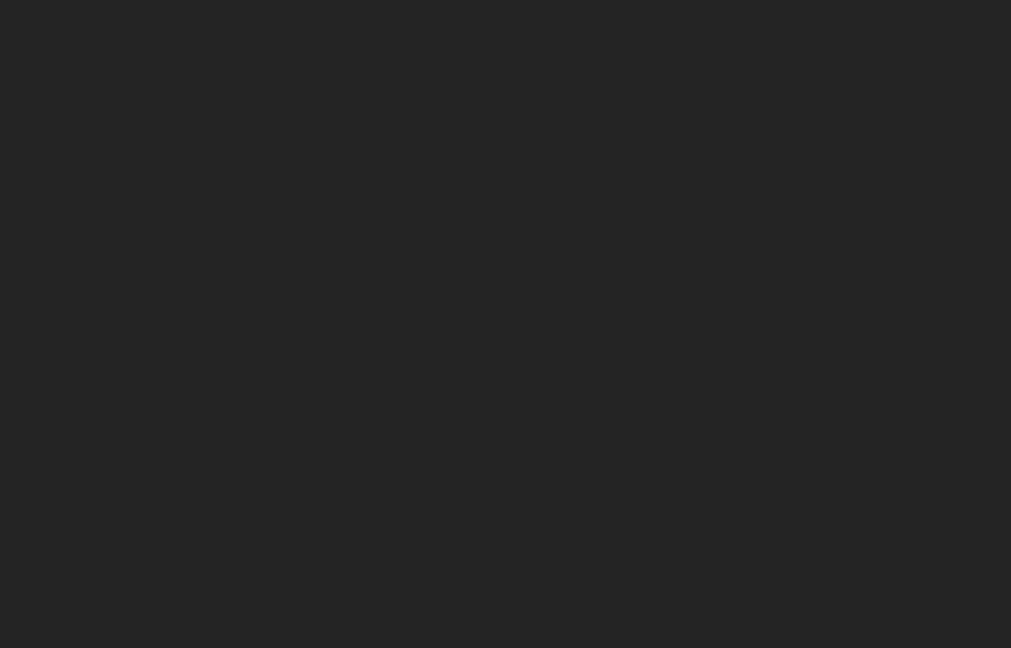
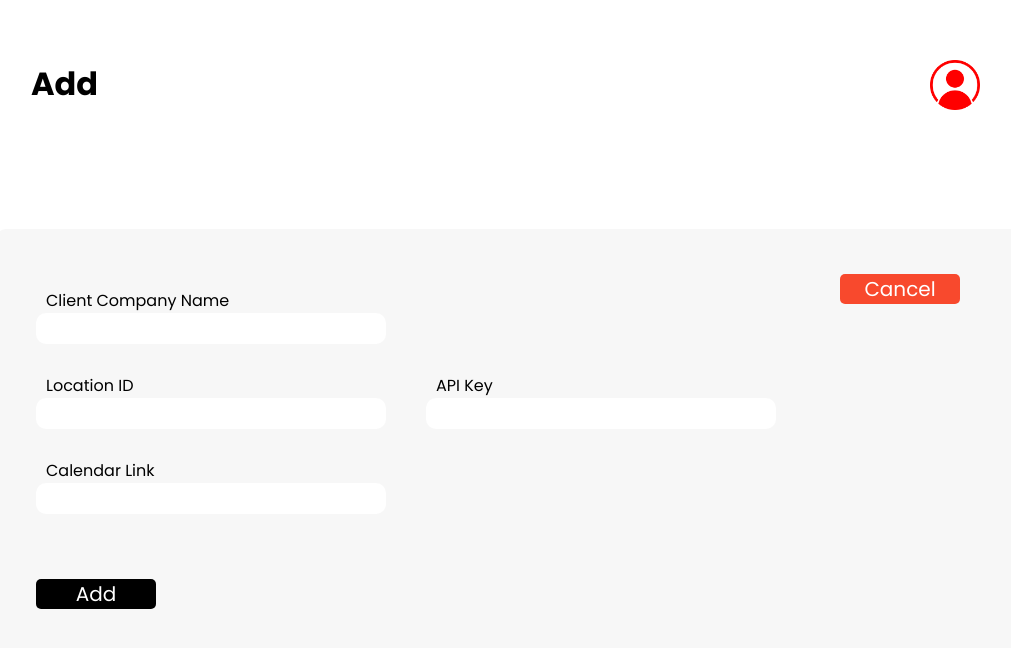
Before and after one commit to DaaS-GoVanilla/Frontend, a React (Vite) app: page /editclient in a window 1280 px wide. Before the commit this address had no page. Shown: the top 648 px of the page, without its empty margins (132-1143 px from the left). Built offline with nearby package versions, Linux system fonts and the light colour scheme.

Commit message:
connected pages

```diff
--- a/src/App.jsx
+++ b/src/App.jsx
@@ -3,6 +3,7 @@ import './App.css'
 import Login from './pages/Login'
 import Dashboard from './pages/Dashboard'
 import AddClient from "./pages/AddClient"
+import EditClient from "./pages/EditClient"
 
 function App() {
 
@@ -12,6 +13,7 @@ function App() {
         <Route path="/" element={<Login />} />
         <Route path="/dashboard" element={<Dashboard />} />
         <Route path="/addclient" element={<AddClient />} />
+        <Route path="/editclient" element={<EditClient />} />
       </Routes>
     </>
   )
--- a/src/components/deletepopup.css
+++ b/src/components/deletepopup.css
@@ -1,17 +1,27 @@
+.pop-up {
+    display: inline-block;
+    position: absolute;
+    top: 50%;
+    right: 50%;
+    transform: translate(50%, -50%);
+    z-index: 999;
+}
+
 .pop-up .main {
-    display: grid;
-    justify-content: center;
-    align-items: center;
-    min-height: 100vh;
+    /* display: grid; */
+    /* justify-content: center; */
+    /* align-items: center; */
+    /* min-height: 100vh; */
+    border-radius: 20%;
     background: #f7f7f7;
     color: black;
 }
 
 .pop-up .wrapper {
     background-color: #fff;
-    height: 320px;
+    /* height: 320px; */
     width: 520px;
-    padding: 20px 20px 20px 50px;
+    padding: 2rem;
 }
 
 .pop-up .wrapper h1 {
@@ -28,10 +38,12 @@
 .pop-up .wrapper input {
     background-color: #f7f7f7;
     border: none;
+    outline: none;
+    color: black;
     height: 30px;
-    width: 94%;
+    width: 100%;
     border-radius: 5px;
-    padding-left: 25px;
+    padding: 15px 25px;
     margin-bottom: 20px;
 }
 
@@ -40,6 +52,6 @@
     color: #fff;
     border: none;
     height: 30px;
-    width: 94%;
+    width: 100%;
     border-radius: 5px;
 }
--- a/src/pages/Dashboard.jsx
+++ b/src/pages/Dashboard.jsx
@@ -2,6 +2,7 @@ import React, { useState, useEffect } from 'react';
 import './dashboard.css';
 import axios from 'axios';
 import { useNavigate } from 'react-router-dom';
+import DeletePopup from '../components/DeletePopup'
 
 function Dashboard() {
     const [clients, setClients] = useState([]);
@@ -38,6 +39,8 @@ function Dashboard() {
     };
 
     return (
+        <>
+            {/* <DeletePopup /> */}
             <div className="dashboard">
                 <div className="top">
                     <div className="main-text">
@@ -70,7 +73,7 @@ function Dashboard() {
                             <div className="green"><img src='/src/assets/green.png' alt='' /></div>
                             {isDropdownVisible && selectedClient === client['API key'] && (
                                 <div className="dropdown-menu">
-                                <button>Edit</button>
+                                    <button onClick={() => navigate('/editclient', { state: client })}>Edit</button>
                                     <button className='pause'>Pause</button>
                                     <button className='delete'>Delete</button>
                                 </div>
@@ -79,6 +82,7 @@ function Dashboard() {
                     ))}
                 </div>
             </div>
+        </>
     );
 }
 
--- a/src/pages/EditClient.jsx
+++ b/src/pages/EditClient.jsx
@@ -2,14 +2,17 @@ import React, { useState, useEffect } from 'react';
 import axios from 'axios';
 import './addclient.css';
 import { useNavigate } from 'react-router-dom';
+import { useLocation } from 'react-router-dom';
 
-function EditClient({ initialValues }) {
+function EditClient({ }) {
     const [formData, setFormData] = useState({
-        companyName: '',
-        locationId: '',
-        apiKey: '',
-        calendarLink: ''
+        ClientCompanyName: '',
+        LocationID: '',
+        APIKey: '',
+        CalendarLink: ''
     });
+
+    const { state } = useLocation()
 
     const navigate = useNavigate();
 
@@ -22,12 +25,12 @@ function EditClient({ initialValues }) {
     };
 
     useEffect(() => {
-        if (initialValues) {
+        if (state) {
             setFormData({
-                companyName: initialValues.companyName || '',
-                locationId: initialValues.locationId || '',
-                apiKey: initialValues.apiKey || '',
-                calendarLink: initialValues.calendarLink || ''
+                ClientCompanyName: state['Client Company Name'],
+                LocationID: state['Location ID'],
+                APIKey: state['API key'],
+                CalendarLink: state['Calendar Link']
             });
         }
     }, []);
@@ -56,7 +59,7 @@ function EditClient({ initialValues }) {
         <div className='add-details'>
             <div className="top">
                 <div className="main-text">
-                    <h1>EDIT</h1>
+                    <h1>Add</h1>
                 </div>
                 <div className="user-image">
                     <img src="/src/assets/userimage.png" alt="" />
@@ -69,8 +72,8 @@ function EditClient({ initialValues }) {
                             <p>Client Company Name</p>
                             <input
                                 type="text"
-                                name="companyName"
-                                value={formData.companyName}
+                                name="ClientCompanyName"
+                                value={formData.ClientCompanyName}
                                 onChange={handleInputChange}
                                 placeholder=""
                                 required
@@ -81,8 +84,8 @@ function EditClient({ initialValues }) {
                                 <p>Location ID</p>
                                 <input
                                     type="text"
-                                    name="locationId"
-                                    value={formData.locationId}
+                                    name="LocationID"
+                                    value={formData.LocationID}
                                     onChange={handleInputChange}
                                     placeholder=""
                                     required
@@ -92,8 +95,8 @@ function EditClient({ initialValues }) {
                                 <p>API Key</p>
                                 <input
                                     type="text"
-                                    name="apiKey"
-                                    value={formData.apiKey}
+                                    name="APIKey"
+                                    value={formData.APIKey}
                                     onChange={handleInputChange}
                                     placeholder=""
                                     required
@@ -106,8 +109,8 @@ function EditClient({ initialValues }) {
                                 <p>Calendar Link</p>
                                 <input
                                     type="text"
-                                    name="calendarLink"
-                                    value={formData.calendarLink}
+                                    name="CalendarLink"
+                                    value={formData.CalendarLink}
                                     onChange={handleInputChange}
                                     placeholder=""
                                     required
--- a/src/pages/dashboard.css
+++ b/src/pages/dashboard.css
@@ -4,6 +4,7 @@
     /* align-items: center; */
     min-height: 100vh;
     background: #fff;
+    /* opacity: 0.2; */
 }
 
 .dashboard .top {
```
Lines whose indentation alone changed are shown as unchanged.
